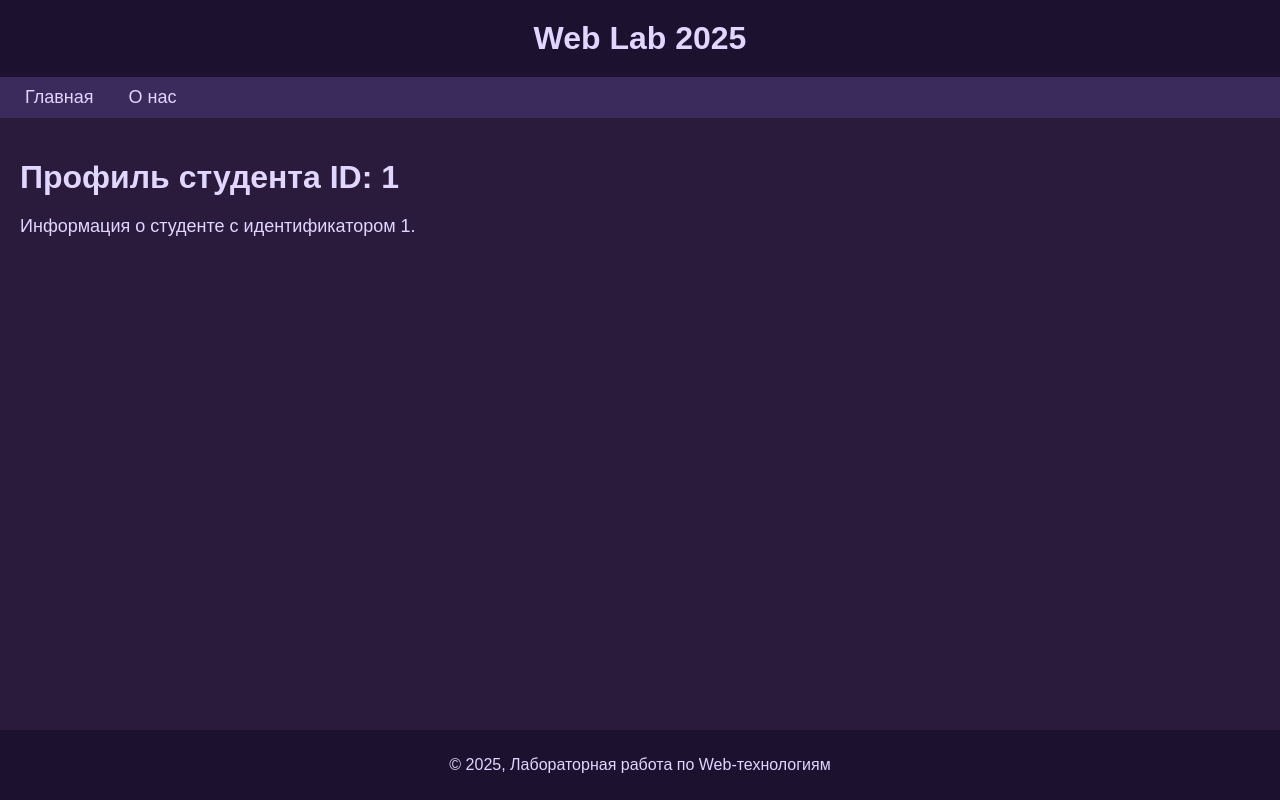
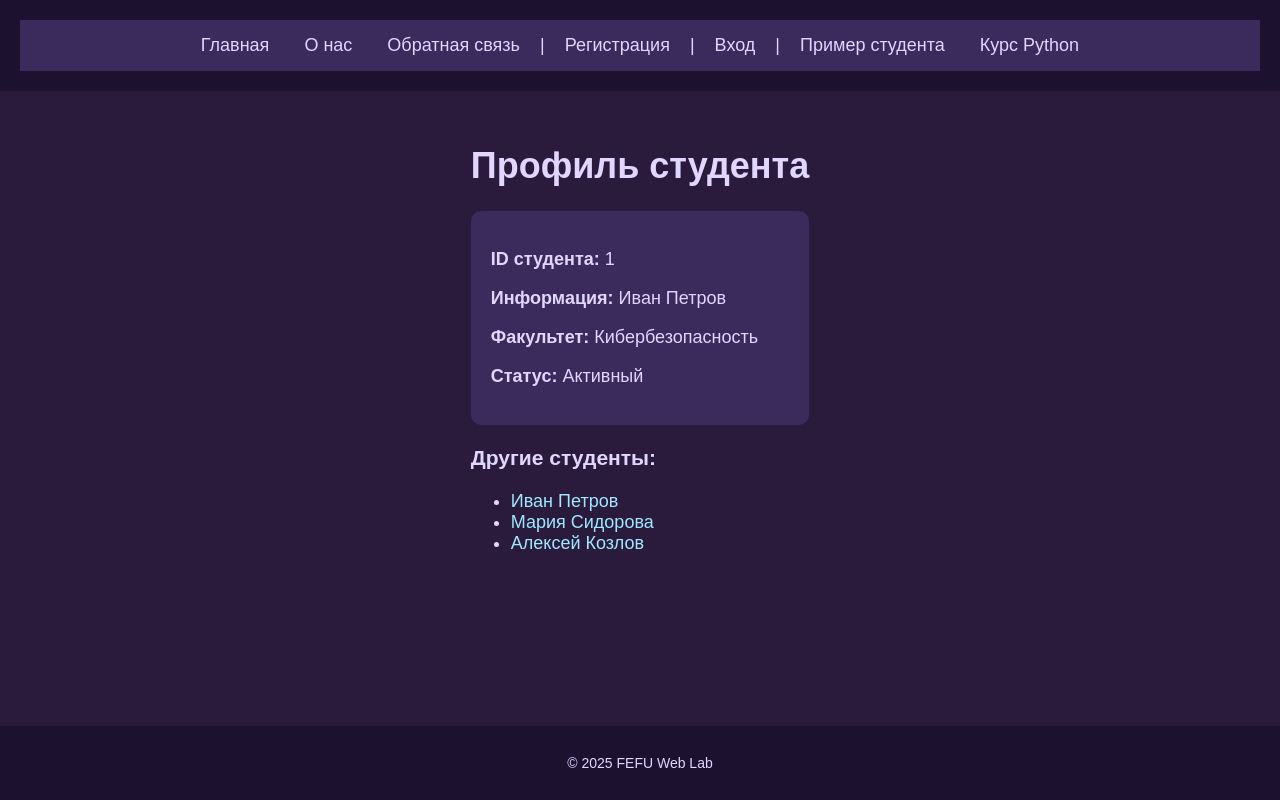
Before and after one commit to cuteghostcat/web_fefu_2025, a Django app: page /student/1/ in a window 1280 px wide. Run offline with Django 4.2, Linux system fonts and the light colour scheme.

Commit message:
Lab 2: better templates, added new pages(registratin, login, ex.)

```diff
--- a/web_2025/fefu_lab/templates/fefu_lab/base.html
+++ b/web_2025/fefu_lab/templates/fefu_lab/base.html
@@ -1,73 +1,41 @@
+{% load static %}
 <!DOCTYPE html>
 <html lang="ru">
 <head>
     <meta charset="UTF-8">
     <meta name="viewport" content="width=device-width, initial-scale=1.0">
-    <title>{% block title %}Web Lab 1{% endblock %}</title>
-    <style>
-        body {
-            background-color: #2a1b3d;
-            color: #e0d6ff;
-            font-family: Arial, sans-serif;
-            font-size: 18px;
-            margin: 0;
-            padding: 0;
-            display: flex;
-            flex-direction: column;
-            min-height: 100vh;
-        }
-        header {
-            background-color: #1c1230;
-            padding: 20px;
-            text-align: center;
-        }
-        header h1 {
-            margin: 0;
-            font-size: 32px;
-        }
-        nav {
-            background-color: #3b2a5c;
-            padding: 10px;
-        }
-        nav a {
-            color: #e0d6ff;
-            text-decoration: none;
-            margin: 0 15px;
-            font-size: 18px;
-        }
-        nav a:hover {
-            text-decoration: underline;
-        }
-        main {
-            flex: 1;
-            padding: 20px;
-        }
-        h1 {
-            font-size: 32px;
-            margin-bottom: 20px;
-        }
-        footer {
-            background-color: #1c1230;
-            padding: 10px;
-            text-align: center;
-            font-size: 16px;
-        }
-    </style>
+    <title>Fefu_lab - {% block title %}{% endblock %}</title>
+    <link rel="stylesheet" href="{% static 'fefu_lab/css/style.css' %}">
 </head>
 <body>
-    <header>
-        <h1>Web Lab 2025</h1>
+    <header class="header">
+        <nav class="navigation">
+            <a href="{% url 'home' %}">Главная</a>
+            <a href="{% url 'about' %}">О нас</a>
+	    <a href="/feedback/">Обратная связь</a> |
+    	    <a href="/register/">Регистрация</a> |
+    	    <a href="/login/">Вход</a> |
+            <a href="{% url 'student' 1 %}">Пример студента</a>
+            <a href="{% url 'course' 'python-basics' %}">Курс Python</a>
+        </nav>
     </header>
-    <nav>
-        <a href="{% url 'home' %}">Главная</a>
-        <a href="{% url 'about' %}">О нас</a>
-    </nav>
-    <main>
-        {% block content %}
-        {% endblock %}
+
+    <main class="main-content">
+        <h1 class="page-heading">{% block heading %}{% endblock %}</h1>
+
+        {% if messages %}
+            <div class="messages">
+                {% for message in messages %}
+                    <div class="message {{ message.tags }}">{{ message }}</div>
+                {% endfor %}
+            </div>
+        {% endif %}
+
+        {% block content %}{% endblock %}
     </main>
-    <footer>
-        <p>© 2025, Лабораторная работа по Web-технологиям</p>
+
+    <footer class="footer">
+        <p>© 2025 FEFU Web Lab</p>
     </footer>
 </body>
 </html>
--- /dev/null
+++ b/web_2025/fefu_lab/templates/fefu_lab/student_profile.html
@@ -0,0 +1,22 @@
+{% extends "fefu_lab/base.html" %}
+
+{% block title %}Профиль студента{% endblock %}
+{% block heading %}Профиль студента{% endblock %}
+
+{% block content %}
+<div class="student-info">
+    <p><strong>ID студента:</strong> {{ student_id }}</p>
+    <p><strong>Информация:</strong> {{ student_info }}</p>
+    <p><strong>Факультет:</strong> {{ faculty }}</p>
+    <p><strong>Статус:</strong> {{ status }}</p>
+</div>
+
+<div style="margin-top: 20px;">
+    <h3>Другие студенты:</h3>
+    <ul>
+        <li><a href="/student/1/">Иван Петров</a></li>
+        <li><a href="/student/2/">Мария Сидорова</a></li>
+        <li><a href="/student/3/">Алексей Козлов</a></li>
+    </ul>
+</div>
+{% endblock %}
--- a/web_2025/fefu_lab/urls.py
+++ b/web_2025/fefu_lab/urls.py
@@ -6,4 +6,8 @@ urlpatterns = [
     path('about/', views.about_page, name='about'),
     path('student/<int:student_id>/', views.student_profile, name='student'),
     path('course/<slug:course_slug>/', views.CourseView.as_view(), name='course'),
+    path('feedback/', views.feedback_view, name='feedback'),
+    path('register/', views.register_view, name='register'),
+    path('login/', views.login_view, name='login'),
+    path('success/', views.success_view, name='success'),
 ]
--- a/web_2025/fefu_lab/views.py
+++ b/web_2025/fefu_lab/views.py
@@ -1,32 +1,134 @@
-from django.shortcuts import render
+from django.shortcuts import render, redirect
 
 # Create your views here.
 
+from django.contrib import messages
 from django.http import HttpResponse, Http404
 from django.views import View
+from .forms import FeedbackForm, RegistrationForm, LoginForm
+from .models import UserProfile
 
 def about_page(request):
     #return HttpResponse("Это страница \"О нас\". здесь написано о нас в с ё")
     return render(request, 'fefu_lab/about.html')
 
-def student_profile(request, student_id):
-    if student_id > 100:
-        raise Http404("Студент не найден")
-    #return HttpResponse(f"Профиль студента с ID: {student_id}")
-    return render(request, 'fefu_lab/student.html', {'student_id': student_id})
 
 class HomeView(View):
     def get(self, request):
         #return HttpResponse("Это есть главная страница. Самая главная страница на всём диком западе!")
         return render(request, 'fefu_lab/home.html')
 
-class CourseView(View):
-    def get(self, request, course_slug):
-        if course_slug == 'unknown':
-            raise Http404("Курс не найден")
-        #return HttpResponse(f"Информация о курсе: {course_slug}")
-        return render(request, 'fefu_lab/course.html', {'course_slug': course_slug})
 
 def custom_404(request, exception):
     #return HttpResponse("404: Страница не найдена!", status=404)
     return render(request, 'fefu_lab/404.html', status=404)
+
+def student_profile(request, student_id):
+    if student_id in STUDENTS_DATA:
+        student_data = STUDENTS_DATA[student_id]
+        return render(request, 'fefu_lab/student_profile.html', {
+            'student_id': student_id,
+            'student_info': student_data['info'],
+            'faculty': student_data['faculty'],
+            'status': student_data['status'],
+            'year': student_data['year']
+        })
+    else:
+        raise Http404("Студент с таким ID не найден")
+
+class CourseView(View):
+    def get(self, request, course_slug):
+        if course_slug not in COURSES_DATA:
+            raise Http404("Курс не найден")
+        data = COURSES_DATA[course_slug]
+        return render(request, 'fefu_lab/course_detail.html', {
+            'course_slug': course_slug,
+            'name': data['name'],
+            'duration': data['duration'],
+            'description': data['description'],
+            'instructor': data['instructor'],
+            'level': data['level'],
+        })
+
+def feedback_view(request):
+    if request.method == 'POST':
+        form = FeedbackForm(request.POST)
+        if form.is_valid():
+            messages.success(request, 'Сообщение отправлено!')
+            return redirect('success')
+    else:
+        form = FeedbackForm()
+    return render(request, 'fefu_lab/feedback.html', {'form': form})
+
+def register_view(request):
+    if request.method == 'POST':
+        form = RegistrationForm(request.POST)
+        if form.is_valid():
+            UserProfile.objects.create(
+                username=form.cleaned_data['username'],
+                email=form.cleaned_data['email'],
+                password=form.cleaned_data['password']  # В реальности — хэш!
+            )
+            messages.success(request, 'Регистрация успешна!')
+            return redirect('success')
+    else:
+        form = RegistrationForm()
+    return render(request, 'fefu_lab/register.html', {'form': form})
+
+def login_view(request):
+    if request.method == 'POST':
+        form = LoginForm(request.POST)
+        if form.is_valid():
+            messages.success(request, 'Вход выполнен!')
+            return redirect('success')
+    else:
+        form = LoginForm()
+    return render(request, 'fefu_lab/login.html', {'form': form})
+
+def success_view(request):
+    return render(request, 'fefu_lab/success.html')
+
+STUDENTS_DATA = {
+    1: {
+        'info': 'Иван Петров',
+        'faculty': 'Кибербезопасность',
+        'status': 'Активный',
+        'year': 3
+    },
+    2: {
+        'info': 'Мария Сидорова',
+        'faculty': 'Информатика',
+        'status': 'Активный',
+        'year': 2
+    },
+    3: {
+        'info': 'Алексей Козлов',
+        'faculty': 'Программная инженерия',
+        'status': 'Выпускник',
+        'year': 5
+    }
+}
+
+COURSES_DATA = {
+    'python-basics': {
+        'name': 'Основы программирования на Python',
+        'duration': 36,
+        'description': 'Базовый курс по программированию на языке Python для начинающих.',
+        'instructor': 'Доцент Петров И.С.',
+        'level': 'Начальный'
+    },
+    'web-security': {
+        'name': 'Веб-безопасность',
+        'duration': 48,
+        'description': 'Курс по защите веб-приложений от современных угроз.',
+        'instructor': 'Профессор Сидоров А.В.',
+        'level': 'Продвинутый'
+    },
+    'network-defense': {
+        'name': 'Защита сетей',
+        'duration': 42,
+        'description': 'Изучение методов и технологий защиты компьютерных сетей.',
+        'instructor': 'Доцент Козлова М.П.',
+        'level': 'Средний'
+    }
+}
--- /dev/null
+++ b/web_2025/static/fefu_lab/css/style.css
@@ -0,0 +1,168 @@
+body {
+    background-color: #2a1b3d;
+    color: #e0d6ff;
+    font-family: Arial, sans-serif;
+    font-size: 18px;
+    margin: 0;
+    padding: 0;
+    min-height: 100vh;
+    display: flex;
+    flex-direction: column;
+}
+
+header, footer {
+    background-color: #1c1230;
+    padding: 20px;
+    text-align: center;
+}
+
+header h1 {
+    margin: 0;
+    font-size: 32px;
+}
+
+nav {
+    background-color: #3b2a5c;
+    padding: 15px;
+    text-align: center;
+}
+
+nav a {
+    color: #e0d6ff;
+    margin: 0 15px;
+    text-decoration: none;
+    font-size: 18px;
+}
+
+nav a:hover {
+    text-decoration: underline;
+}
+
+
+a {
+    color: #a0e7ff;
+    text-decoration: none;
+    transition: color 0.3s ease;
+}
+
+a:hover {
+    color: #80d8ff;
+    text-decoration: underline;
+}
+
+a:visited {
+    color: #b0c4ff;
+}
+
+a:active {
+    color: #ffab91;
+}
+
+
+
+main {
+    flex: 1;
+    padding: 30px;
+    max-width: 800px;
+    margin: 0 auto;
+}
+
+h1, h2, h3 {
+    color: #e0d6ff;
+}
+
+.form-container {
+    background: #3b2a5c;
+    padding: 30px;
+    border-radius: 15px;
+    box-shadow: 0 0 20px rgba(0,0,0,0.5);
+    max-width: 500px;
+    margin: 0 auto;
+}
+.form-container button {
+    display: block;
+    margin: 20px auto 0;
+}
+
+.form-group {
+    margin-bottom: 20px;
+    display: flex;
+    flex-direction: column;
+}
+
+.form-group label {
+    margin-bottom: 8px;
+    font-weight: bold;
+    text-align: left;
+}
+
+.form-group input,
+.form-group textarea {
+    width: 100%;
+    padding: 12px 15px;
+    margin: 0;
+    background: #1c1230;
+    border: 1px solid #e0d6ff;
+    border-radius: 8px;
+    color: #e0d6ff;
+    font-size: 16px;
+    box-sizing: border-box;
+}
+
+.form-group input:focus,
+.form-group textarea:focus {
+    outline: none;
+    border-color: #bb86fc;
+    box-shadow: 0 0 5px #bb86fc;
+}
+
+input, textarea, select {
+    width: 100%;
+    padding: 12px;
+    margin: 10px 0;
+    background: #1c1230;
+    border: 1px solid #e0d6ff;
+    border-radius: 8px;
+    color: #e0d6ff;
+    font-size: 16px;
+}
+
+button {
+    background: #e0d6ff;
+    color: #2a1b3d;
+    padding: 12px 30px;
+    border: none;
+    border-radius: 8px;
+    cursor: pointer;
+    font-weight: bold;
+    margin-top: 15px;
+}
+
+button:hover {
+    background: #d0c6ff;
+}
+
+.errorlist {
+    color: #ff6b6b;
+    list-style: none;
+    padding: 0;
+    margin: 5px 0;
+}
+
+.success-msg {
+    color: #51cf66;
+    font-size: 28px;
+    text-align: center;
+}
+
+.student-info, .course-info {
+    background: #3b2a5c;
+    padding: 20px;
+    border-radius: 10px;
+    margin: 20px 0;
+}
+
+footer {
+    font-size: 14px;
+    padding: 15px;
+}
```
Also changed, not shown: web_2025/fefu_lab/forms.py (added, +43 -0 lines), web_2025/fefu_lab/models.py (+10 -0 lines), web_2025/fefu_lab/templates/fefu_lab/course_detail.html (added, +23 -0 lines), web_2025/fefu_lab/templates/fefu_lab/feedback.html (added, +26 -0 lines), web_2025/fefu_lab/templates/fefu_lab/login.html (added, +30 -0 lines), web_2025/fefu_lab/templates/fefu_lab/register.html (added, +30 -0 lines), web_2025/fefu_lab/templates/fefu_lab/success.html (added, +12 -0 lines), web_2025/web_2025/settings.py (+5 -2 lines), web_2025/db.sqlite3, web_2025/fefu_lab/migrations/0001_initial.py (added).
